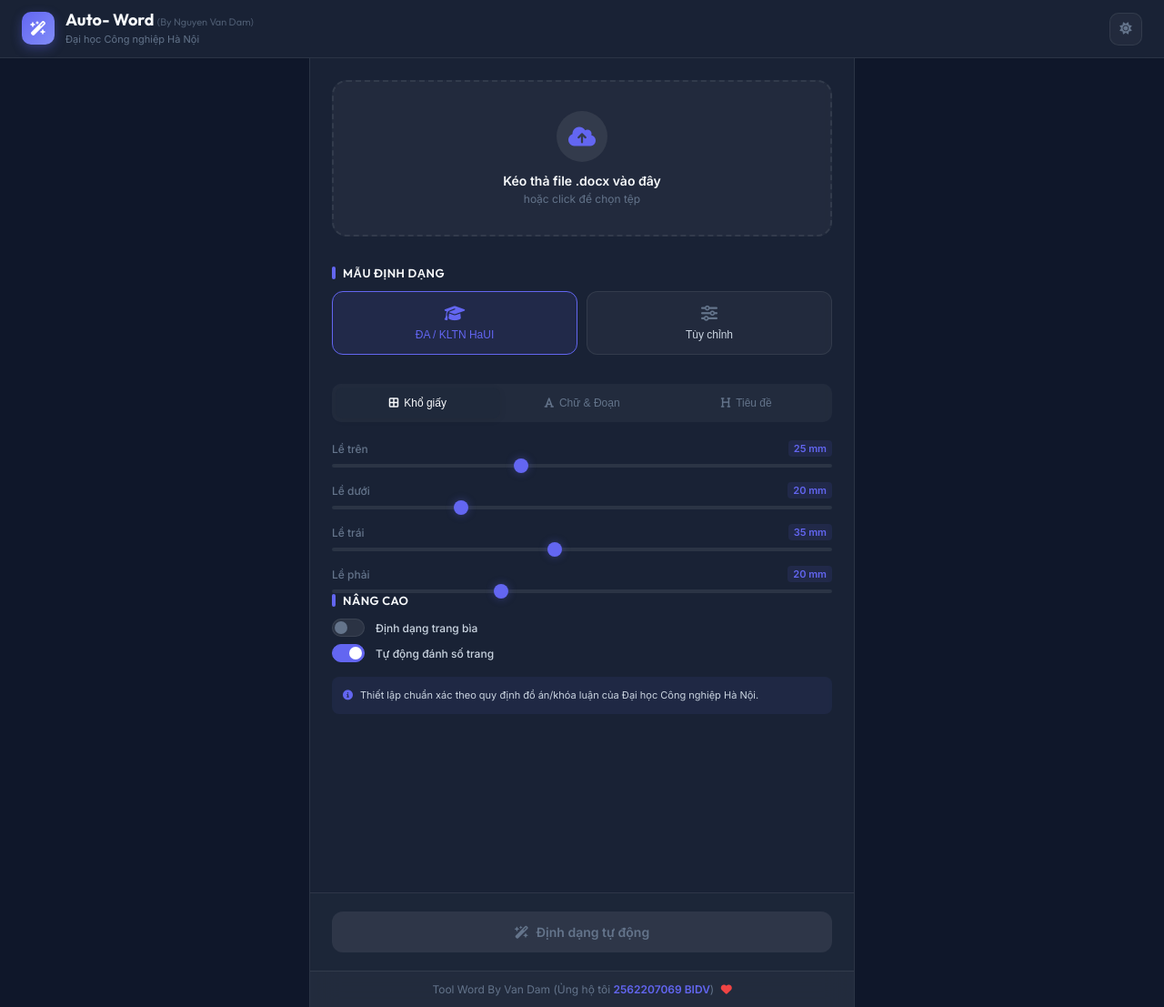
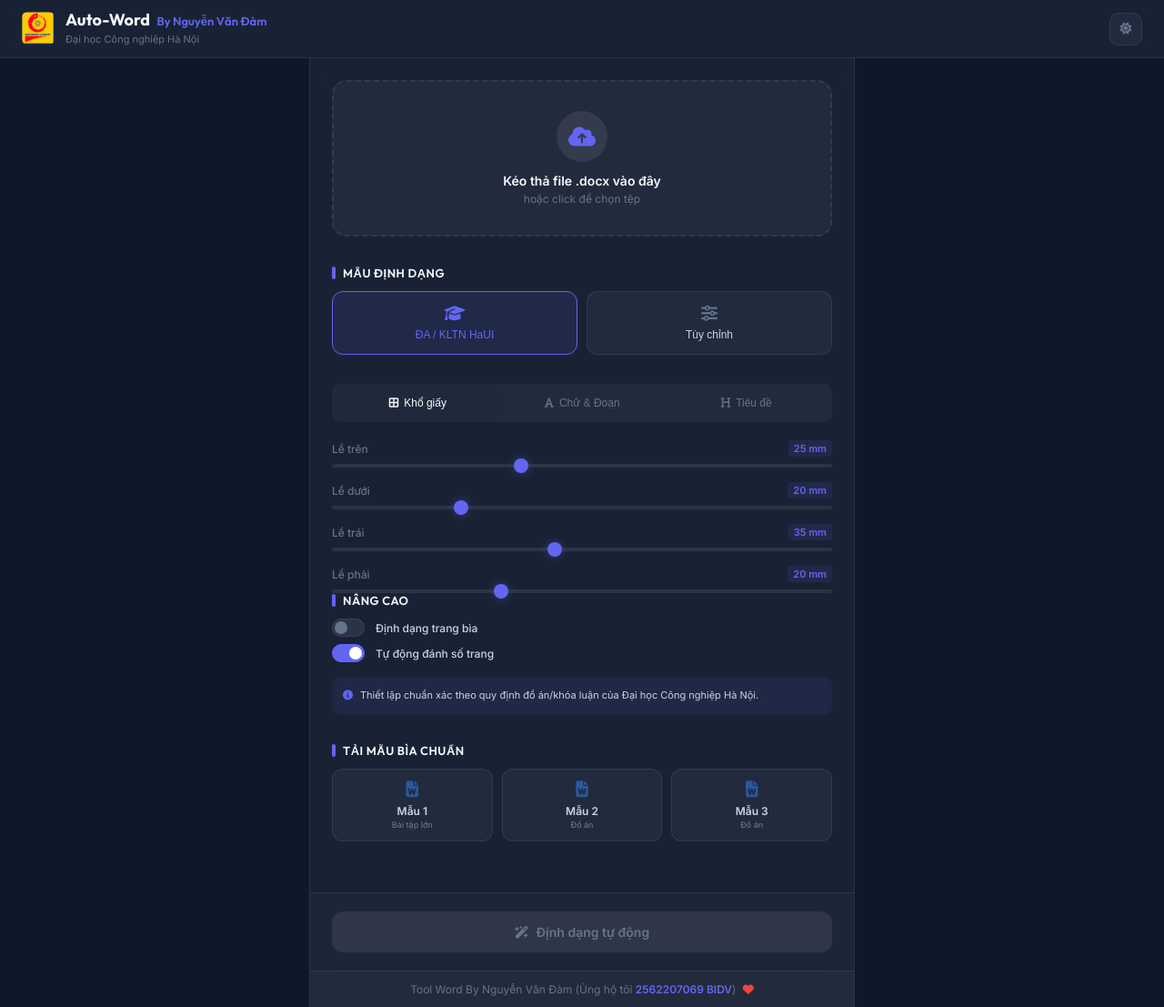
Before and after one commit to nguyendambn/Auto_Word, a Flask app: page / in a window 1280 px wide. Shown: the whole page at 91% size. Run offline with Flask 3, Linux system fonts and the light colour scheme.

Commit message:
feat: thêm chức năng tải 3 mẫu bìa đồ án trên giao diện web

```diff
--- a/app.py
+++ b/app.py
@@ -2,6 +2,7 @@ import os
 import io
 import tempfile
 import threading
+import shutil
 from flask import Flask, render_template, request, send_file, jsonify
 import webview
 from docx_processor import format_document
@@ -128,8 +129,39 @@ class Api:
             save_filename=default_name,
             file_types=file_types
         )
-        # result có thể là string hoặc None
-        return result if result else None
+        if result:
+            if isinstance(result, (tuple, list)):
+                return result[0]
+            return result
+        return None
+
+    def download_cover(self, filename):
+        """Mở hộp thoại để tải xuống mẫu bìa tương ứng trong pywebview."""
+        if not self._window:
+            return {'success': False, 'error': 'Không tìm thấy cửa sổ.'}
+
+        display_names = {
+            'mau_bia_1.docx': 'Mau_bia_1.docx',
+            'mau_bia_2.docx': 'Mau_bia_2.docx',
+            'mau_bia_3.docx': 'Mau_bia_3.docx'
+        }
+        default_name = display_names.get(filename, filename)
+
+        save_path = self.select_save_path(default_name)
+        if not save_path:
+            return {'success': False, 'info': 'Đã hủy tải xuống.'}
+
+        try:
+            base_dir = os.path.dirname(os.path.abspath(__file__))
+            src_path = os.path.join(base_dir, 'static', 'covers', filename)
+
+            if not os.path.exists(src_path):
+                return {'success': False, 'error': f'Không tìm thấy tệp mẫu {filename}.'}
+
+            shutil.copy2(src_path, save_path)
+            return {'success': True, 'saved_to': save_path}
+        except Exception as e:
+            return {'success': False, 'error': f'Lỗi lưu tệp: {str(e)}'}
 
 
 # ---------------------------------------------------------------------------
--- a/static/js/app.js
+++ b/static/js/app.js
@@ -396,9 +396,26 @@ document.addEventListener('DOMContentLoaded', () => {
         }
     });
 
-    // ══════════════════════════════════════════════════
-    //  INITIALIZE
-    // ══════════════════════════════════════════════════
+    // ── Download Cover Templates (Pywebview Bridge) ─────────────────
+    const coverLinks = document.querySelectorAll('a[download]');
+    coverLinks.forEach(link => {
+        link.addEventListener('click', async (e) => {
+            if (window.pywebview && window.pywebview.api) {
+                e.preventDefault();
+                const filename = link.getAttribute('href').split('/').pop();
+                try {
+                    const result = await window.pywebview.api.download_cover(filename);
+                    if (result && result.success) {
+                        showToast('Tải xuống thành công', `Đã lưu tại: ${result.saved_to}`, 'success');
+                    } else if (result && result.error) {
+                        showToast('Lỗi tải xuống', result.error, 'error');
+                    }
+                } catch (err) {
+                    showToast('Lỗi kết nối', err.message, 'error');
+                }
+            }
+        });
+    });
 
     applyPreset(PRESETS.dakltn);
 });
--- a/templates/index.html
+++ b/templates/index.html
@@ -16,9 +16,11 @@
     <!-- Navbar / Header -->
     <header class="topbar">
         <div class="brand">
-            <div class="brand-logo"><i class="fa-solid fa-wand-magic-sparkles"></i></div>
+            <div class="brand-logo" style="background: transparent; box-shadow: none; overflow: hidden; width: 36px; height: 36px; border-radius: 6px;">
+                <img src="/static/logo.png" alt="HaUI Logo" style="width: 100%; height: 100%; object-fit: contain;">
+            </div>
             <div class="brand-text">
-                <h1>Auto- Word <span style="font-size: 11px; opacity: 0.7; font-weight: normal;">(By Nguyen Van Dam)</span></h1>
+                <h1>Auto-Word <span style="font-size: 13px; font-weight: 600; color: var(--primary); margin-left: 4px;">By Nguyễn Văn Đàm</span></h1>
                 <span>Đại học Công nghiệp Hà Nội</span>
             </div>
         </div>
@@ -246,6 +248,34 @@
                     </div>
                 </div>
 
+                <!-- Cover Page Templates -->
+                <div class="control-section">
+                    <h2 class="section-title">Tải mẫu bìa chuẩn</h2>
+                    <div class="preset-grid" style="grid-template-columns: 1fr 1fr 1fr; gap: 10px;">
+                        <a href="/static/covers/mau_bia_1.docx" download class="preset-btn" style="text-decoration: none; text-align: center; width: 100%; padding: 12px 6px;">
+                            <i class="fa-solid fa-file-word" style="color: #2b579a;"></i>
+                            <div style="display: flex; flex-direction: column; gap: 2px;">
+                                <span style="font-weight: 600; font-size: 12px;">Mẫu 1</span>
+                                <span style="font-size: 9px; color: var(--text-muted);">Bài tập lớn</span>
+                            </div>
+                        </a>
+                        <a href="/static/covers/mau_bia_2.docx" download class="preset-btn" style="text-decoration: none; text-align: center; width: 100%; padding: 12px 6px;">
+                            <i class="fa-solid fa-file-word" style="color: #2b579a;"></i>
+                            <div style="display: flex; flex-direction: column; gap: 2px;">
+                                <span style="font-weight: 600; font-size: 12px;">Mẫu 2</span>
+                                <span style="font-size: 9px; color: var(--text-muted);">Đồ án</span>
+                            </div>
+                        </a>
+                        <a href="/static/covers/mau_bia_3.docx" download class="preset-btn" style="text-decoration: none; text-align: center; width: 100%; padding: 12px 6px;">
+                            <i class="fa-solid fa-file-word" style="color: #2b579a;"></i>
+                            <div style="display: flex; flex-direction: column; gap: 2px;">
+                                <span style="font-weight: 600; font-size: 12px;">Mẫu 3</span>
+                                <span style="font-size: 9px; color: var(--text-muted);">Đồ án</span>
+                            </div>
+                        </a>
+                    </div>
+                </div>
+
             </div>
 
             <!-- Action Area -->
@@ -257,7 +287,7 @@
             </div>
 
             <div class="developer-info" style="text-align: center; padding: 12px 24px; font-size: 12px; color: var(--text-muted); background: var(--bg-surface); border-top: 1px solid var(--border-soft);">
-                Tool Word By Van Dam (Ủng hộ tôi <strong style="color: var(--primary);">2562207069 BIDV</strong>) <i class="fa-solid fa-heart" style="color: var(--danger); margin-left: 4px;"></i>
+                Tool Word By Nguyễn Văn Đàm (Ủng hộ tôi <strong style="color: var(--primary);">2562207069 BIDV</strong>) <i class="fa-solid fa-heart" style="color: var(--danger); margin-left: 4px;"></i>
             </div>
 
         </aside>
```
Also changed, not shown: static/logo.png (added), 3 other files.
